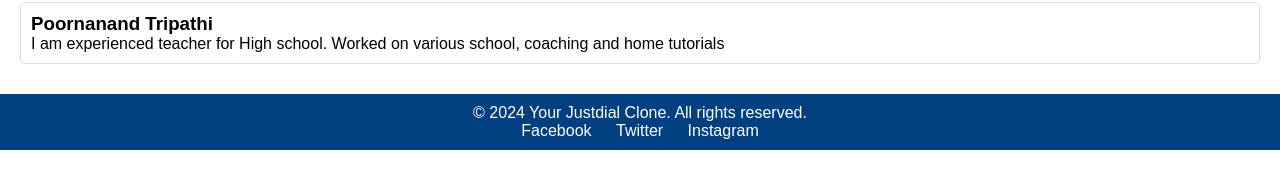
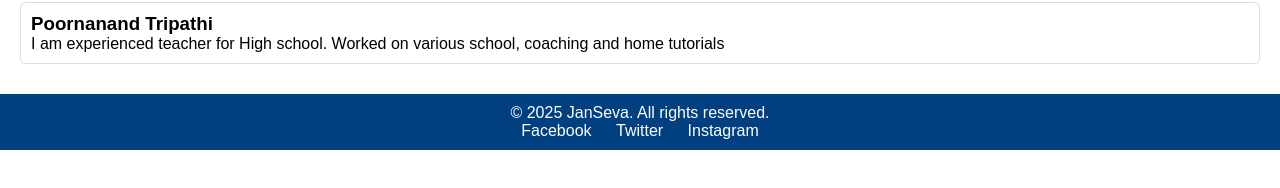
Before and after one commit to divik09/JanSeva, a plain HTML site: page index.html in a window 1280 px wide. Shown: the part 272-460 px from the top of the page. Drawn offline with Linux system fonts and the light colour scheme.

Commit message:
copyright

```diff
--- a/index.html
+++ b/index.html
@@ -49,7 +49,7 @@
 
     <!-- Footer Section -->
     <footer>
-        <p>&copy; 2024 Your Justdial Clone. All rights reserved.</p>
+        <p>&copy; 2025 JanSeva. All rights reserved.</p>
         <div class="social-links">
             <a href="#">Facebook</a>
             <a href="#">Twitter</a>
```
